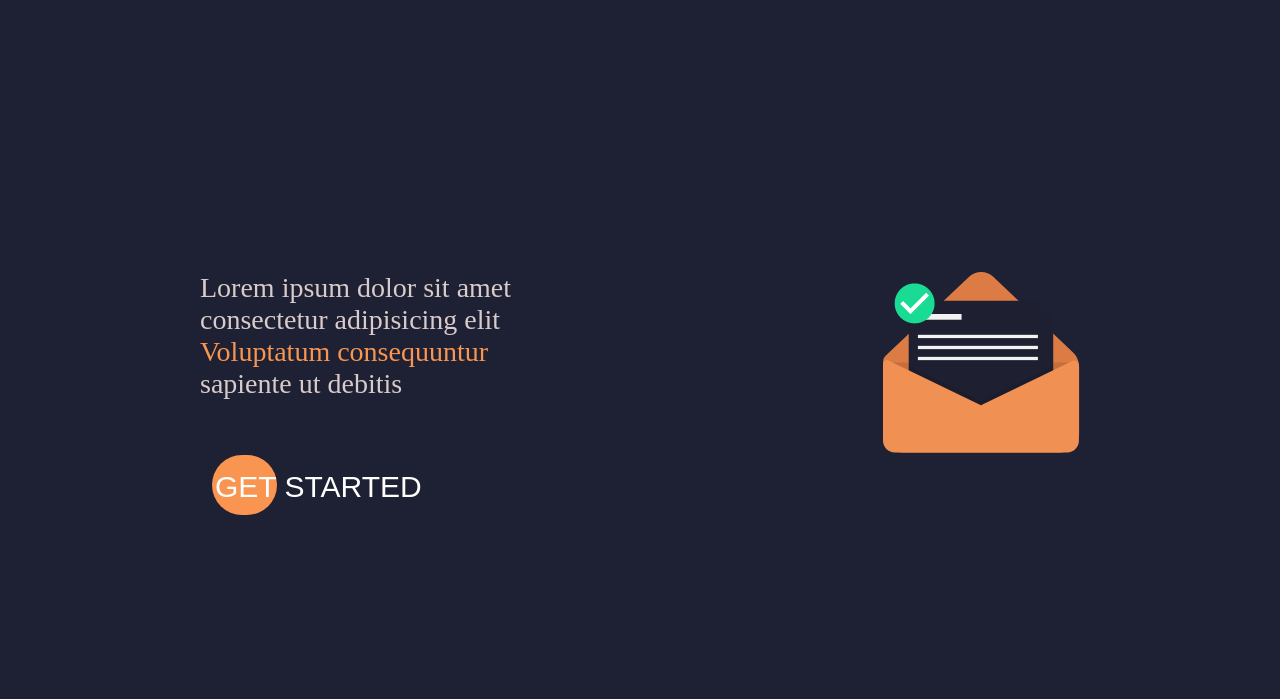
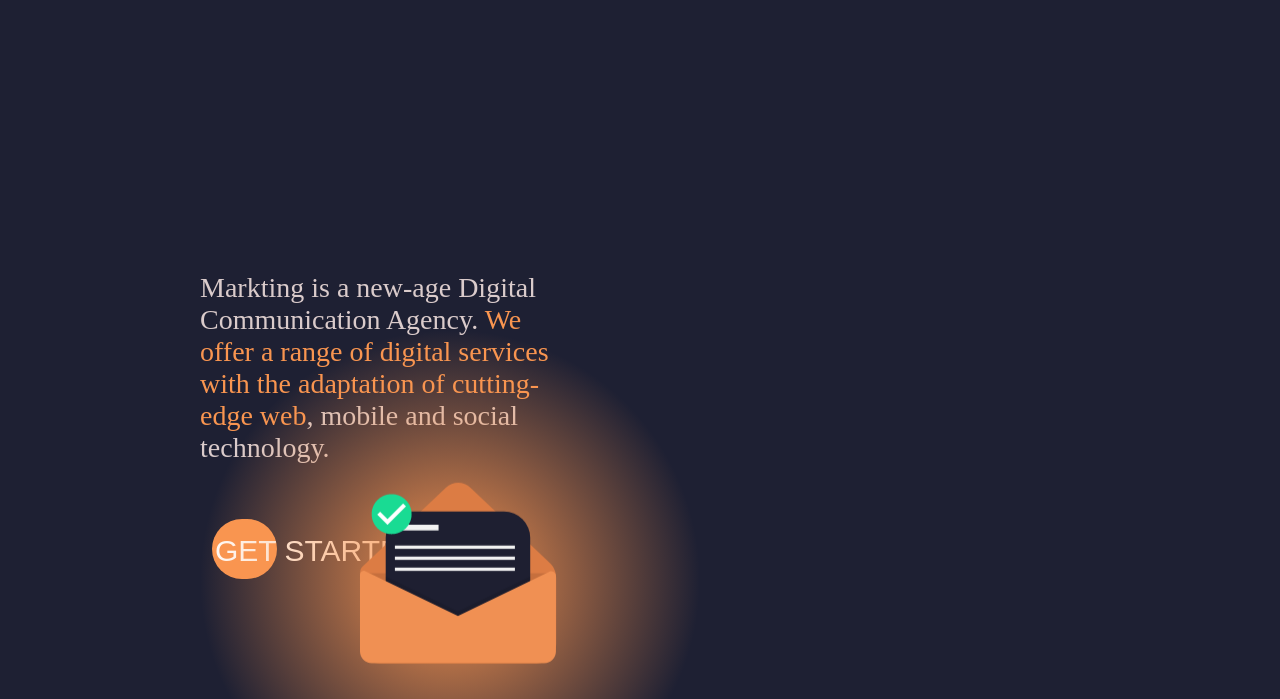
Before and after one commit to Sheikh-Rifat/landing-page-animation, a plain HTML site: page index.html in a window 1280 px wide. Shown: the part 101-800 px from the top of the page. Drawn offline with Linux system fonts and the light colour scheme.

Commit message:
modified

```diff
--- a/index.html
+++ b/index.html
@@ -28,12 +28,16 @@
     <section class="container">
         <main class="colum">
             <article class="left-side">
-               <p>Lorem ipsum dolor sit amet consectetur adipisicing elit <span>Voluptatum consequuntur</span> sapiente ut debitis </p>
+                <p>Markting is a new-age Digital Communication Agency. <span>We offer a range of digital services with
+                        the adaptation of cutting-edge web</span>, mobile and social technology. </p>
                 <button>get started</button>
             </article>
 
             <div class="right-side">
+                <div class="main-icon">
                     <img src="Images/email-icon.png" alt="email-icon">
+                </div>
+
             </div>
         </main>
     </section>
--- a/style.css
+++ b/style.css
@@ -150,6 +150,32 @@ body {
     z-index: -1;
     transition: .4s ease-out;
 }
-.left-side button:hover::before{
+
+.left-side button:hover::before {
     width: 100%;
 }
+
+.right-side {
+    position: relative;
+    width: 500px;
+    height: 500px;
+    top: -142px;
+    background: radial-gradient(500px, #F99550, transparent 50%);
+}
+
+.main-icon {
+    position: absolute;
+    top: 32%;
+    left: 32%;
+    animation: img 3s ease infinite alternate;
+}
+
+@keyframes img {
+    0%{
+        transform: translateY(10px
+        );
+    }
+    100% {
+      transform: translateY(-20px);
+    }
+}
```
Lines whose indentation alone changed are shown as unchanged.
